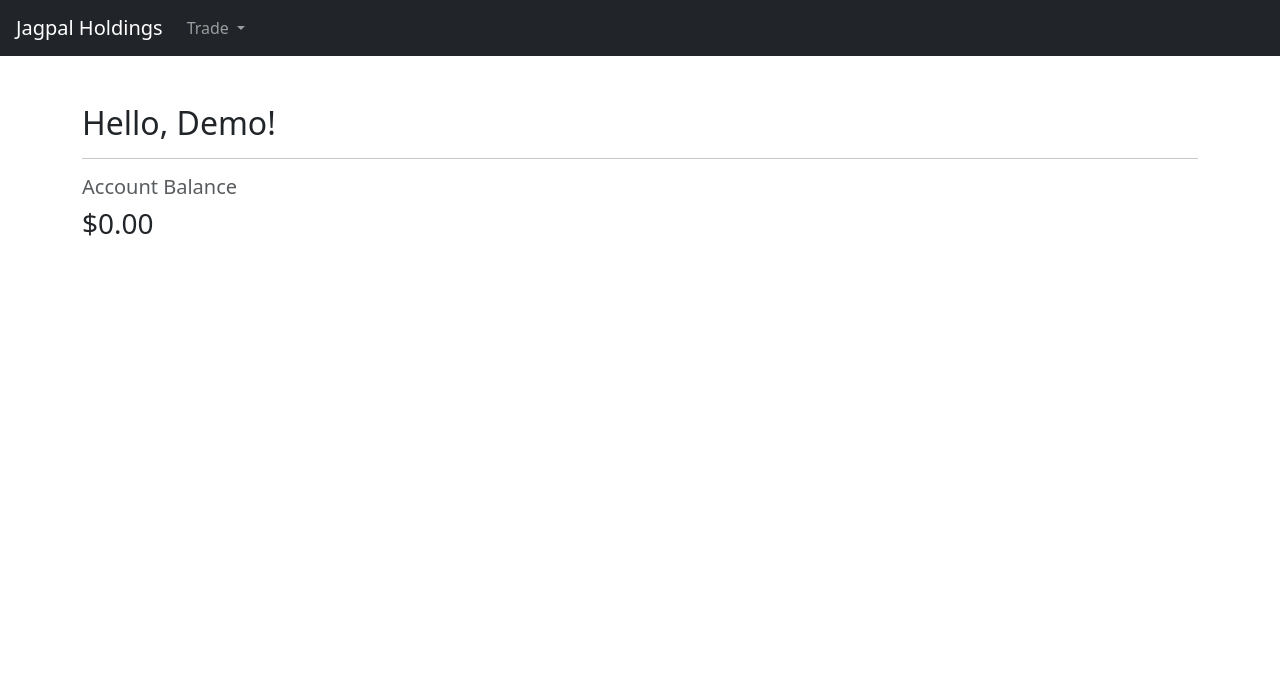
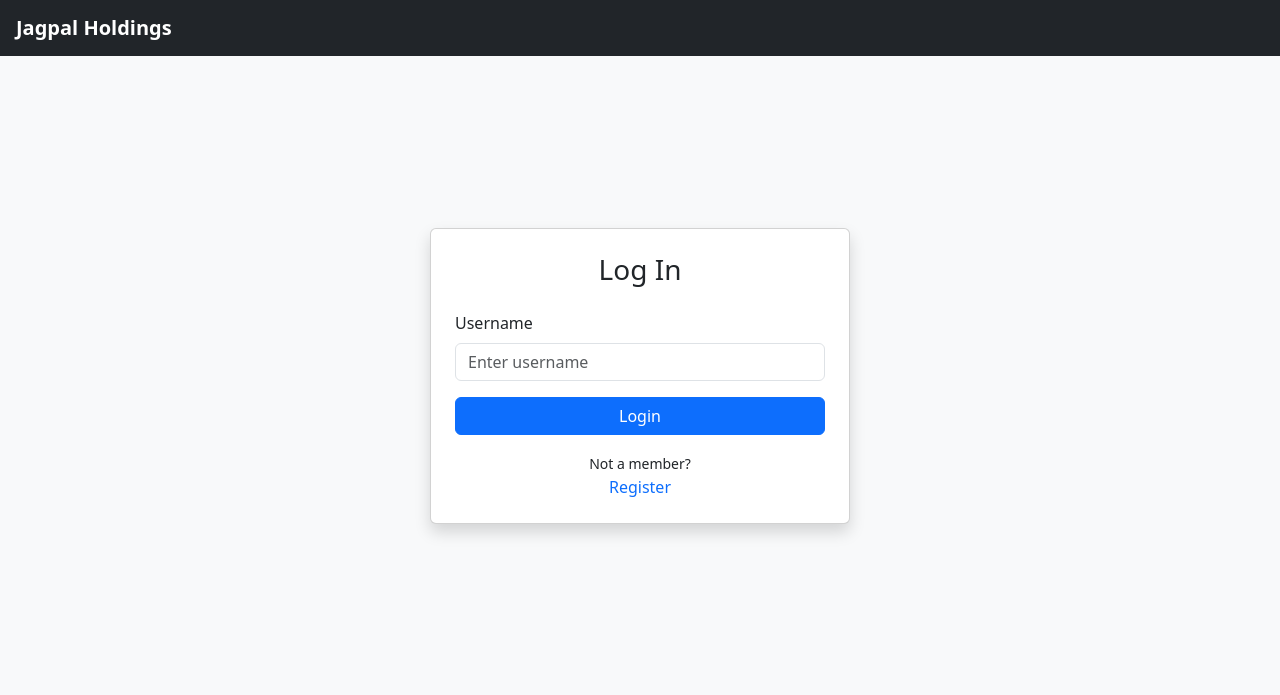
Before and after one commit to garysinghtrading-dot/ibmflaskapplication, a Flask app: page / in a window 1280 px wide. Shown: the top 695 px of the page. Run offline with Flask 3, Linux system fonts and the light colour scheme; data comes from the database, SQL or seed files in the repository.

Commit message:
Updated landing page

```diff
--- a/app.py
+++ b/app.py
@@ -107,13 +107,34 @@ def register():
     session["username"] = username
     return redirect(url_for("index"))
 
-
-# ── Dashboard ──────────────────────────────────────────────────────────────
+# ── HOMEPAGE (LANDING PAGE)──────────────────────────────────────────────────
 @app.route("/")
 def index():
     user_id, cash_balance, username = _get_current_user()
     user = {"username": username, "cash_balance": cash_balance}
-    return render_template("index.html", user=user)
+    return render_template("homepage.html")
+
+# ── Dashboard ──────────────────────────────────────────────────────────────
+@app.route("/dashboard")
+def dashboard():
+    user_id, cash_balance, username = _get_current_user()
+    user = {"username": username, "cash_balance": cash_balance}
+    return render_template("dashboard.html", user=user)
+
+# ── LOG IN ────────────────────────────────────────────────────
+@app.route("/login", methods=["POST"])
+def login():
+    username = request.form.get("username", "").strip().lower()
+
+    # basic validation
+    if not username:
+        return render_template("homepage.html", error="Username is required")
+
+    # store username in session
+    session["username"] = username
+
+    # later you can redirect wherever you want
+    return redirect(url_for("dashboard"))
 
 
 # ── Options trade entry ────────────────────────────────────────────────────
@@ -166,6 +187,11 @@ def options_trade():
                            trade=trade_summary,
                            new_cash_balance=new_cash)
 
+# ── LOGOUT ───────────────────────────────────────────────────────────
+@app.route("/logout")
+def logout():
+    session.pop("username", None)
+    return redirect(url_for("index"))
 
 if __name__ == "__main__":
     port = int(os.environ.get("PORT", 8080))
--- a/templates/index.html
+++ b/templates/dashboard.html
@@ -22,6 +22,7 @@
         </ul>
       </li>
     </ul>
+    <a class="navbar-brand" href="/logout">Logout</a>
   </nav>
 
   <!-- Main -->
--- /dev/null
+++ b/templates/homepage.html
@@ -0,0 +1,45 @@
+<!DOCTYPE html>
+<html lang="en">
+<head>
+  <meta charset="UTF-8" />
+  <meta name="viewport" content="width=device-width, initial-scale=1.0"/>
+  <title>Jagpal Holdings Company | Demo Trading APP</title>
+  <link href="https://cdn.jsdelivr.net/npm/bootstrap@5.3.3/dist/css/bootstrap.min.css" rel="stylesheet"/>
+</head>
+<body class="bg-light">
+
+  <!-- Navbar -->
+  <nav class="navbar navbar-expand-lg navbar-dark bg-dark px-3">
+    <a class="navbar-brand fw-bold" href="/">Jagpal Holdings</a>
+  </nav>
+
+  <!-- Main Container -->
+  <div class="container d-flex justify-content-center align-items-center" style="min-height: 80vh;">
+    <div class="card shadow p-4" style="width: 100%; max-width: 420px;">
+
+      <h3 class="text-center mb-4">Log In</h3>
+
+      {% if error %}
+        <div class="alert alert-danger py-2">{{ error }}</div>
+      {% endif %}
+
+      <form method="POST" action="/login">
+        <div class="mb-3">
+          <label class="form-label">Username</label>
+          <input type="text" name="username" class="form-control" placeholder="Enter username" required>
+        </div>
+
+        <button type="submit" class="btn btn-primary w-100">Login</button>
+      </form>
+
+      <div class="text-center mt-3">
+        <small>Not a member?</small><br>
+        <a href="/register" class="text-decoration-none">Register</a>
+      </div>
+
+    </div>
+  </div>
+
+  <script src="https://cdn.jsdelivr.net/npm/bootstrap@5.3.3/dist/js/bootstrap.bundle.min.js"></script>
+</body>
+</html>
```
